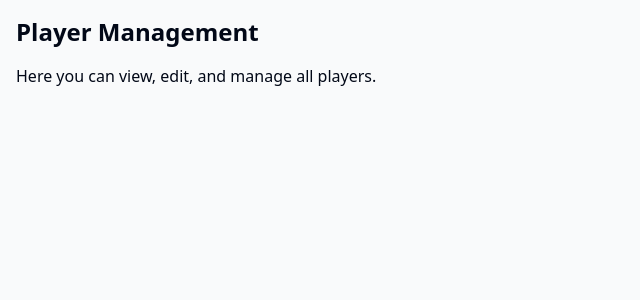
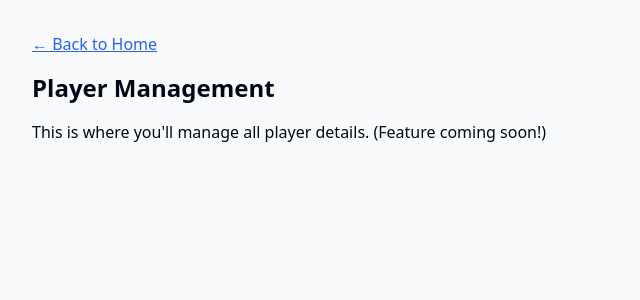
Before and after one commit to overripe0305/shuttle-fair-play, a React (Vite) app: page /players in a window 1280 px wide. Shown: the top 300 px of the page, without its empty margins (0-640 px from the left). Built offline with nearby package versions, Linux system fonts and the light colour scheme.

Commit message:
Update PlayerManagement.tsx

```diff
--- a/src/pages/PlayerManagement.tsx
+++ b/src/pages/PlayerManagement.tsx
@@ -1,9 +1,14 @@
 import { Link } from "react-router-dom";
-// src/pages/PlayerManagement.tsx
+
 const PlayerManagement = () => (
-  <div className="p-4">
+  <div className="p-8">
+    <Link to="/">
+      <button className="mb-4 text-blue-600 underline hover:text-blue-800 transition-colors">
+        ← Back to Home
+      </button>
+    </Link>
     <h1 className="text-2xl font-bold mb-4">Player Management</h1>
-    <p>Here you can view, edit, and manage all players.</p>
+    <p>This is where you'll manage all player details. (Feature coming soon!)</p>
   </div>
 );
 
```
